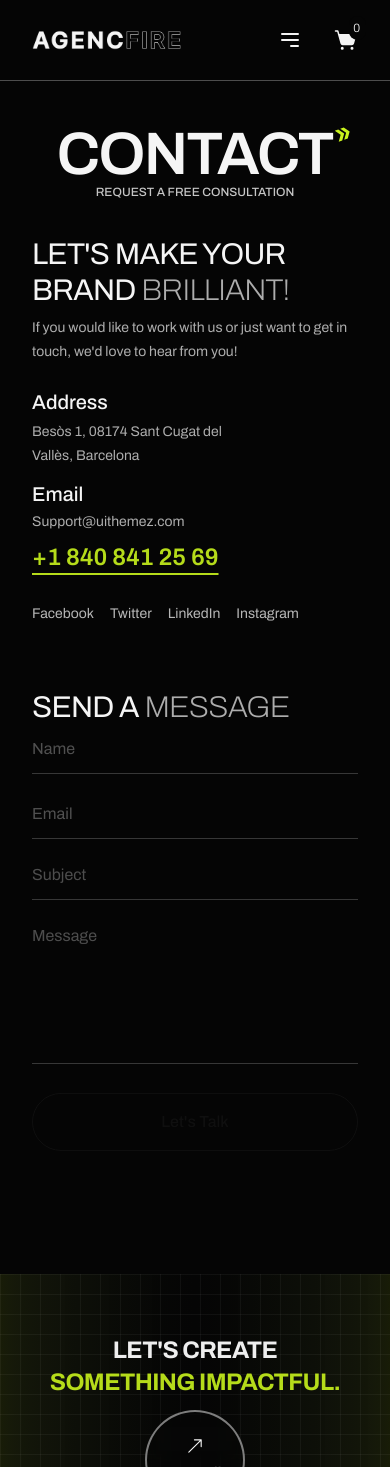
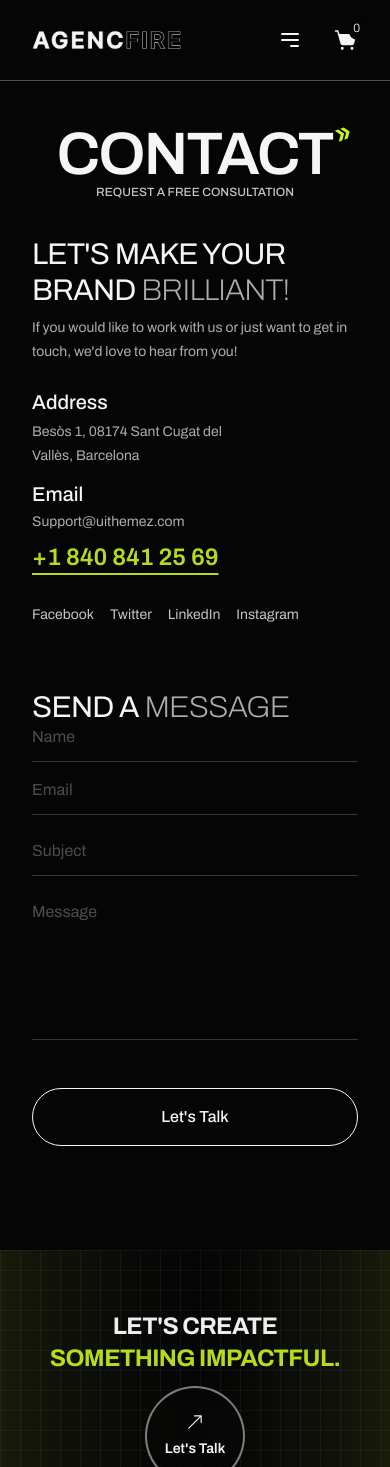
Before and after one commit to poloksan/agency-website, a Next.js app: page /contact in a window 390 px wide. Shown: the top 1467 px of the page. Built offline with nearby package versions, Linux system fonts and the light colour scheme.

Commit message:
fix all issues

```diff
--- a/src/app/contact/page.jsx
+++ b/src/app/contact/page.jsx
@@ -6,73 +6,88 @@ import Link from 'next/link';
 import React from 'react';
 import { motion } from 'motion/react';
 
-const container = {
-    hidden: {},
-    show: { transition: { delayChildren: 1 } },
-};
-
-// Left group এর container
-const leftContainer = {
-    hidden: {},
-    show: { transition: { staggerChildren: 0.6 } },
-};
-
-// Right group এর container
-const rightContainer = {
-    hidden: {},
-    show: { transition: { staggerChildren: 0.6 } },
-};
-
-const item = {
-    hidden: { y: -20, opacity: 0 },
+// Parent container
+const parentContainer = {
+    hidden: { opacity: 1 },
     show: {
-        y: 0,
         opacity: 1,
         transition: {
-            duration: 0.8,
+            staggerChildren: 0.2,
         },
     },
 };
 
+// Left side elements
+const leftContainer = {
+    hidden: { opacity: 1 },
+    show: {
+        opacity: 1,
+        transition: {
+            staggerChildren: 0.15,
+        },
+    },
+};
+
+// Right side elements
+const rightContainer = {
+    hidden: { opacity: 1 },
+    show: {
+        opacity: 1,
+        transition: {
+            staggerChildren: 0.15,
+        },
+    },
+};
+
+// Individual element animation
+
+const fadeUp = {
+    hidden: { y: 80, opacity: 0 },
+    show: { y: 0, opacity: 1, transition: { duration: 0.8 } },
+};
+
 export default function Contact() {
     return (
-        <motion.section
-            variants={container}
-            initial="hidden"
-            whileInView="show"
-            viewport={{ once: true, amount: 0.2 }}
-            className="relative w-full max-w-360 mx-auto flex flex-col gap-4 lg:gap-8 px-8 sm:px-16 py-26 sm:py-36 lg:py-42"
-        >
+        <section className="relative w-full max-w-360 mx-auto flex flex-col gap-4 lg:gap-8 px-8 sm:px-16 py-26 sm:py-36 lg:py-42">
+            {/* Page Heading */}
             <div className="flex flex-col items-center">
                 <PageHeading bigText={'contact'} smallText={'request a free consultation'} />
             </div>
 
-            <div className="relative">
+            <motion.div
+                variants={parentContainer}
+                initial="hidden"
+                whileInView="show"
+                viewport={{
+                    once: true,
+                    amount: 0.15,
+                }}
+                className="relative"
+            >
                 <div className="grid gap-16 lg:grid-cols-2 lg:gap-20">
-                    {/* LEFT */}
+                    {/* ==================== LEFT SIDE ==================== */}
                     <motion.div variants={leftContainer} className="space-y-2 lg:space-y-8">
+                        {/* Main Heading */}
                         <motion.h2
-                            variants={item}
-                            className="text-3xl sm:text-[32px] lg:text-4xl xl:text-[57px] font-light leading-[1.20] tracking-tight "
+                            variants={fadeUp}
+                            className="text-3xl sm:text-[32px] lg:text-4xl xl:text-[57px] font-light leading-[1.20] tracking-tight"
                         >
                             <span className="font-normal">LET&apos;S MAKE YOUR BRAND</span>{' '}
-                            <span>
-                                <span className="text-custom-white/70 font-extralight">
-                                    BRILLIANT!
-                                </span>
-                            </span>
+                            <span className="text-custom-white/70 font-extralight">BRILLIANT!</span>
                         </motion.h2>
 
+                        {/* Description */}
                         <motion.p
-                            variants={item}
+                            variants={fadeUp}
                             className="max-w-md text-sm sm:text-base leading-6 text-custom-white/70"
                         >
                             If you would like to work with us or just want to get in touch,
                             we&apos;d love to hear from you!
                         </motion.p>
 
+                        {/* Address & Email Grid */}
                         <motion.div
-                            variants={item}
+                            variants={fadeUp}
                             className="mt-6 grid max-w-md grid-cols-1 sm:grid-cols-2 gap-3 sm:gap-6 lg:gap-10"
                         >
                             <div>
@@ -95,7 +110,8 @@ export default function Contact() {
                             </div>
                         </motion.div>
 
-                        <motion.div variants={item} className="inline-block">
+                        {/* Phone Number */}
+                        <motion.div variants={fadeUp} className="inline-block">
                             <Link
                                 href="tel:+18408412569"
                                 className="inline-block text-2xl lg:text-3xl font-semibold text-custom-primary/90 underline underline-offset-8"
@@ -104,9 +120,10 @@ export default function Contact() {
                             </Link>
                         </motion.div>
 
+                        {/* Social Links */}
                         <motion.div
-                            variants={item}
-                            className="mt-6 lg:mt-8 flex flex-wrap gap-4 lg:gap-10 text-sm  text-custom-white/80"
+                            variants={fadeUp}
+                            className="mt-6 lg:mt-8 flex flex-wrap gap-4 lg:gap-10 text-sm text-custom-white/80"
                         >
                             <Link
                                 href={'https://www.facebook.com/'}
@@ -135,28 +152,31 @@ export default function Contact() {
                         </motion.div>
                     </motion.div>
 
-                    {/* RIGHT */}
+                    {/* ==================== RIGHT SIDE ==================== */}
                     <motion.div
                         variants={rightContainer}
                         className="lg:pt-2 flex flex-col lg:gap-16"
                     >
+                        {/* Form Heading */}
                         <motion.h3
-                            variants={item}
+                            variants={fadeUp}
                             className="text-3xl sm:text-[32px] lg:text-4xl xl:text-5xl font-normal tracking-tight uppercase"
                         >
                             send a{' '}
                             <span className="font-extralight text-custom-white/70">message</span>
                         </motion.h3>
 
+                        {/* Contact Form */}
                         <form>
+                            {/* Name & Email Row */}
                             <motion.div
-                                variants={item}
+                                variants={fadeUp}
                                 className="grid gap-4 lg:gap-10 lg:grid-cols-2"
                             >
                                 <Field>
                                     <input
                                         type="text"
-                                        className="w-full bg-transparent pb-3 text-white outline-none placeholder:text-white/30"
+                                        className="w-full bg-transparent pb-3 text-custom-white outline-none placeholder:text-custom-white/30"
                                         placeholder="Name"
                                     />
                                 </Field>
@@ -164,13 +184,14 @@ export default function Contact() {
                                 <Field>
                                     <input
                                         type="email"
-                                        className="w-full bg-transparent pb-3 text-white/50 outline-none placeholder:text-white/30"
+                                        className="w-full bg-transparent pb-3 text-custom-white/50 outline-none placeholder:text-custom-white/30"
                                         placeholder="Email"
                                     />
                                 </Field>
                             </motion.div>
 
-                            <motion.div variants={item} className="mt-6 lg:mt-10">
+                            {/* Subject Field */}
+                            <motion.div variants={fadeUp} className="mt-6 lg:mt-10">
                                 <Field>
                                     <input
                                         type="text"
@@ -180,7 +201,8 @@ export default function Contact() {
                                 </Field>
                             </motion.div>
 
-                            <motion.div variants={item} className="mt-6 lg:mt-10">
+                            {/* Message Field */}
+                            <motion.div variants={fadeUp} className="mt-6 lg:mt-10">
                                 <Field>
                                     <textarea
                                         rows={5}
@@ -190,26 +212,27 @@ export default function Contact() {
                                 </Field>
                             </motion.div>
 
+                            {/* Submit Button */}
                             <motion.button
-                                variants={item}
+                                variants={fadeUp}
                                 type="submit"
-                                className="mt-12 w-full rounded-full border border-custom-white py-4 text-base font-medium text-custom-white transition hover:border-custom-primary hover:bg-custom-primary hover:text-black cursor-pointer duration-500"
+                                className="mt-12 w-full rounded-full border border-custom-white py-4 text-base font-medium text-custom-white transition hover:border-custom-primary hover:bg-custom-primary hover:text-custom-black cursor-pointer duration-500"
                             >
                                 Let&apos;s Talk
                             </motion.button>
                         </form>
                     </motion.div>
                 </div>
-            </div>
-        </motion.section>
+            </motion.div>
+        </section>
     );
 }
 
 function Field({ label, children }) {
     return (
         <label className="block">
-            <span className="mb-3 block text-sm text-white/40">{label}</span>
-            <div className="border-b border-white/20 transition focus-within:border-white/60">
+            {label && <span className="mb-3 block text-sm text-custom-white/40">{label}</span>}
+            <div className="border-b border-custom-white/20 transition focus-within:border-custom-white/60">
                 {children}
             </div>
         </label>
--- a/src/app/services/page.jsx
+++ b/src/app/services/page.jsx
@@ -16,8 +16,8 @@ const services = [
 const vp = { once: true, amount: 0.3 };
 
 const fadeUp = {
-    hidden: { y: 50, opacity: 0 },
-    show: { y: 0, opacity: 1, transition: { duration: 0.6 } },
+    hidden: { y: 80, opacity: 0 },
+    show: { y: 0, opacity: 1, transition: { duration: 0.8 } },
 };
 
 export default function ServicesSection() {
--- a/src/app/works/page.jsx
+++ b/src/app/works/page.jsx
@@ -116,7 +116,7 @@ export default function PortfolioSection() {
 
                 <div
                     ref={containerRef}
-                    className="w-full flex flex-col items-center gap-10 lg:gap-24 z-999"
+                    className="w-full flex flex-col items-center gap-10 md:gap-24 z-999"
                 >
                     {worksImgs.map((work, i) => {
                         const { title, subTitle, src } = work;
@@ -127,7 +127,7 @@ export default function PortfolioSection() {
                                 initial="rest"
                                 animate="rest"
                                 whileHover="hover"
-                                className={`project-card max-w-160 h-120 lg:h-160 relative ${
+                                className={`project-card max-w-160 h-120 md:w-120 md:h-150 lg:max-w-160 lg:h-160 relative ${
                                     i === 0
                                         ? 'lg:left-22 xl:left-65'
                                         : i === 1
@@ -157,7 +157,7 @@ export default function PortfolioSection() {
                                                     hover: { y: 'calc(-3rem - 0.5rem)' },
                                                 }}
                                                 transition={{ duration: 0.3, ease: 'easeInOut' }}
-                                                className="flex flex-col items-center lg:gap-2"
+                                                className="flex flex-col items-center"
                                             >
                                                 <span className="block h-12 sm:h-16 leading-8 lg:leading-12 w-full text-center uppercase font-bold text-2xl sm:text-3xl lg:text-5xl tracking-[2px]">
                                                     {title}
--- a/src/components/home/hero/HeroSection.jsx
+++ b/src/components/home/hero/HeroSection.jsx
@@ -107,7 +107,7 @@ export default function HeroSection() {
                             opacity: 0,
                         }}
                         animate={heroMiddleTextControlDelay}
-                        className="text-custom-white/70 w-full md:max-w-56 lg:max-w-100 text-xs sm:text-sm md:text-lg xl:text-[22px] leading-4 md:leading-8 text-right lg:text-start -mt-4"
+                        className="text-custom-white/70 w-full md:max-w-56 lg:max-w-100 text-xs sm:text-sm md:text-lg xl:text-[22px] leading-4 md:leading-6 text-right lg:text-start -mt-4"
                     >
                         We design exceptional brands, products, web apps, mobile apps,websites for
                         startups and enterprises.
--- a/src/components/home/testimonials/TestimonialsSection.jsx
+++ b/src/components/home/testimonials/TestimonialsSection.jsx
@@ -91,7 +91,7 @@ const container = {
     show: {
         transition: {
             delayChildren: 0.2,
-            staggerChildren: 0.5,
+            staggerChildren: 0.25,
         },
     },
 };
@@ -109,7 +109,7 @@ const animateScale = {
     hidden: { scale: 0 },
     show: {
         scale: 1,
-        transition: { duration: 0.5, visualDuration: 0.5 },
+        transition: { scale: { duration: 1, visualDuration: 1.5, type: 'spring', bounce: 0.4 } },
     },
 };
 
@@ -180,7 +180,7 @@ export default function TestimonialsSection() {
                 </div>
 
                 {/* card section */}
-                <div className="relative flex items-center justify-center select-none lg:-mt-20">
+                <div className="relative flex items-center justify-center select-none lg:-mt-14">
                     <motion.div
                         variants={animateScale}
                         className="max-w-360 mx-auto bg-center bg-cover object-cover bg-no-repeat -z-50"
```
Also changed, not shown: src/app/about/page.jsx (+21 -8 lines), src/components/home/about/AboutSection.jsx (+42 -20 lines), src/components/home/services/ServicesSection.jsx (+32 -9 lines).
